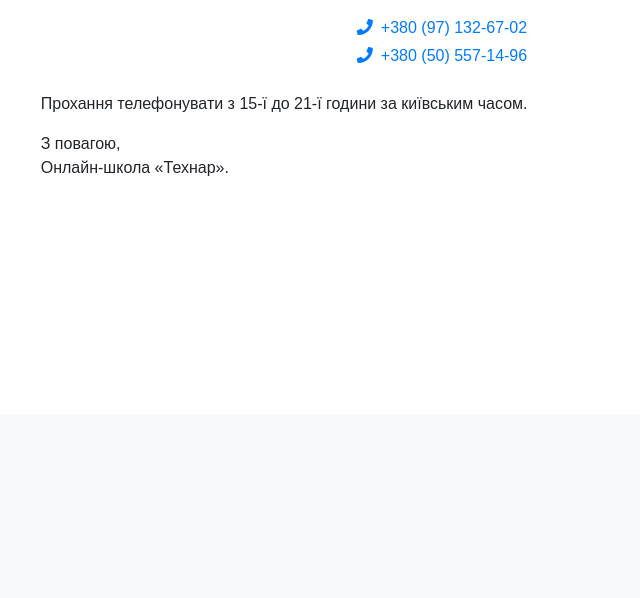
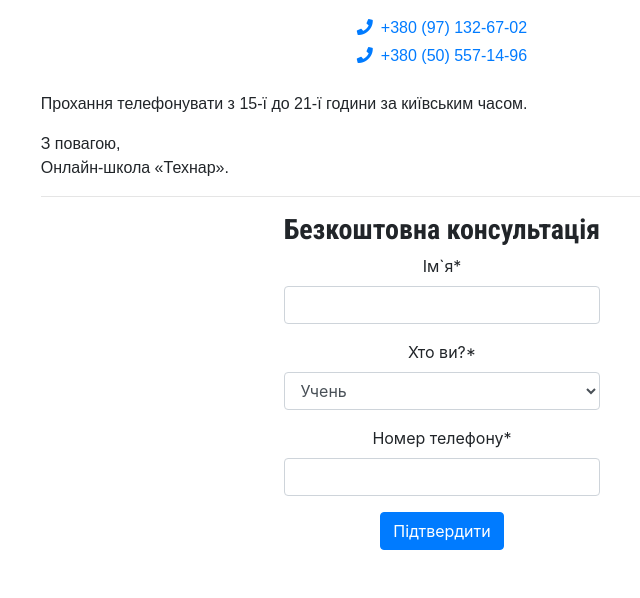
Before and after one commit to onysko3/tekhnar, a Django app: page /contacts/ in a window 1280 px wide. Shown: the part 386-984 px from the top of the page, without its empty margins (198-838 px from the left). Before the commit the page ends 562 px from the top, so only its background shows below. Run offline with Django 3.2, Linux system fonts and the light colour scheme; parts of the project's set-up code (start-up, migrations or seed data) failed here and were passed over; some libraries are stand-ins or nearby versions.

Commit message:
add contact form

```diff
--- /dev/null
+++ b/pages/forms.py
@@ -0,0 +1,12 @@
+from django import forms
+
+
+class ContactForm(forms.Form):
+    WHO_CHOICES = (
+        ('1', 'Учень'),
+        ('2', 'Батько'),
+    )
+
+    name = forms.CharField(max_length=150, label='Ім`я')
+    who = forms.ChoiceField(choices=WHO_CHOICES, label='Хто ви?')
+    phone_number = forms.CharField(max_length=20, label='Номер телефону')
--- a/pages/urls.py
+++ b/pages/urls.py
@@ -2,12 +2,12 @@ from django.urls import path
 from .views import (
     HomePageView,
     AboutPageView,
-    ContactPageView,
+    contact_view
 )
 
 
 urlpatterns = [
     path('', HomePageView.as_view(), name='home'),
     path('about/', AboutPageView.as_view(), name='about'),
-    path('contacts/', ContactPageView.as_view(), name='contacts'),
+    path('contacts/', contact_view, name='contacts'),
 ]
--- a/pages/views.py
+++ b/pages/views.py
@@ -1,5 +1,7 @@
+from django.core.mail import send_mail, BadHeaderError
+from django.shortcuts import render
 from django.views.generic import TemplateView
-from django.views.generic.edit import UpdateView
+from .forms import ContactForm
 
 
 class HomePageView(TemplateView):
@@ -10,5 +12,24 @@ class AboutPageView(TemplateView):
     template_name = 'pages/about.html'
 
 
-class ContactPageView(TemplateView):
-    template_name = 'pages/contacts.html'
+def contact_view(request):
+    form = ContactForm(request.POST or None)
+    if form.is_valid():
+        name = form.cleaned_data['name']
+        who = form.cleaned_data['who']
+        if who == '1':
+            who = 'Учень'
+        elif who == '2':
+            who = 'Батько'
+        phone_number = form.cleaned_data['phone_number']
+        try:
+            send_mail('[ТЕХНАР] ЗАЯВКА НА КОНСУЛЬТАЦІЮ',
+                      f'{name} {who} {phone_number}',
+                      'tekhnar.zno@gmail.com',
+                      ['andrukh.mykyta@student.uzhnu.edu.ua'])
+        except BadHeaderError:
+            return render(request, 'pages/contacts.html',
+                      {'form': form, 'error': True})
+        return render(request, 'pages/contacts.html',
+                      {'form': form, 'success': True})
+    return render(request, 'pages/contacts.html', {'form': form})
--- a/templates/courses/course_detail.html
+++ b/templates/courses/course_detail.html
@@ -21,6 +21,9 @@
       {% if has_perm %}
         <a class="btn btn-primary btn-sm text-center btn-block" href="{% url 'lesson_list' course.slug %}">
           <i class="far fa-bookmark mr-2"></i>Перейти до курсу</a>
+        {% else %}
+                <a class="btn btn-primary btn-sm text-center btn-block" href="{% url 'contacts' %}#consult">
+          <i class="fas fa-phone-alt mr-2"></i>Консультація</a>
       {% endif %}
 
     </div>
--- a/templates/lessons/lesson_detail.html
+++ b/templates/lessons/lesson_detail.html
@@ -18,12 +18,12 @@
   {% endautoescape %}
 
   <div class="text-center mt-5">
-  <div class="btn-group" role="group" aria-label="Basic example">
+  <div class="btn-group flex-wrap" role="group" aria-label="Basic example">
     {% if lesson.youtube %}
   <a class="btn btn-outline-primary" href="{{ lesson.youtube }}"><i class="fab fa-youtube mr-2"></i>Лекція</a>
     {% endif %}
   {% if lesson.materials %}
-  <a class="btn btn-outline-primary" href="{{ lesson.materials }}"><i class="far fa-clipboard mr-2"></i>Матеріали</a>
+  <a class="btn btn-outline-primary" href="{{ lesson.materials }}"><i class="fas fa-clipboard mr-2"></i>Матеріали</a>
   {% endif %}
   {% if lesson.homework %}
   <a class="btn btn-outline-primary" href="{{ lesson.homework }}"><i class="fas fa-home mr-2"></i>Домашнє завдання</a>
--- a/templates/pages/contacts.html
+++ b/templates/pages/contacts.html
@@ -1,4 +1,5 @@
 {% extends 'base.html' %}
+{% load crispy_forms_filters %}
 
 {% block title %}Контакти{% endblock title %}
 
@@ -35,6 +36,30 @@
       <p>
         З повагою,<br>
         Онлайн-школа «Технар».</p>
+
+      <hr>
+<div class="row d-flex justify-content-center mb-5">
+    <div class="col-md-5 text-center">
+      <h3 id="consult">Безкоштовна консультація</h3>
+      {% if error %}
+            <div class="alert alert-danger" role="alert">
+  При обробці запиту виникла помилка!
+</div>
+      {% endif %}
+      {% if success %}
+        <div class="alert alert-success" role="alert">
+  Запит на консультацію надіслано! Очікуйте дзвінка від оператора.
+</div>
+      {% endif %}
+<form method="post">
+    {% csrf_token %}
+    {{ form|crispy }}
+    <div class="form-actions">
+      <button class="btn btn-primary" type="submit">Підтвердити</button>
+    </div>
+</form>
+</div>
+</div>
     </div>
   </div>
 {% endblock content %}
```
Also changed, not shown: templates/pages/home.html (+5 -2 lines).
